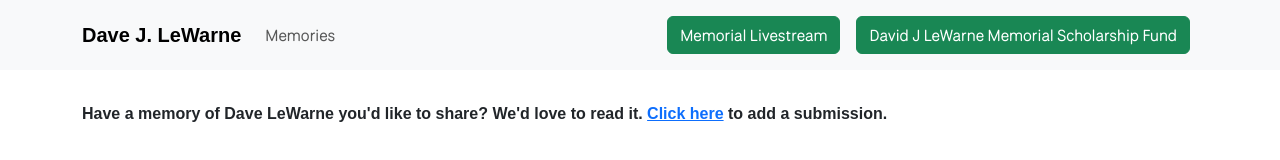
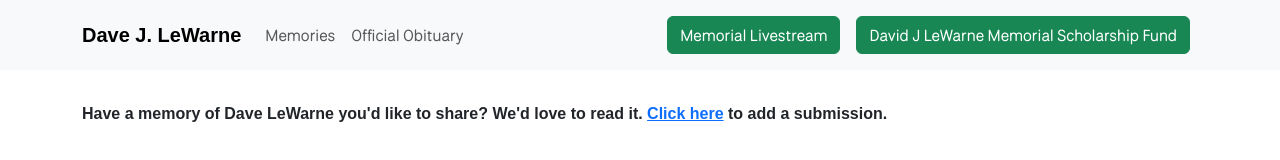
Before and after one commit to giselejfox/dave-lewarne-memorial, a Next.js app: page /memories in a window 1280 px wide. Shown: the top 160 px of the page. Built offline with nearby package versions, Linux system fonts and the light colour scheme; a web font is replaced by a local one.

Commit message:
add official obituary ink

```diff
--- a/src/components/MyNavbar.js
+++ b/src/components/MyNavbar.js
@@ -13,6 +13,7 @@ export default function MyNavbar() {
                 <div className="d-flex">
                   {/* <Nav.Link className="d-flex align-items-center" href="/photo-gallery">Photo Gallery</Nav.Link> */}
                   <Nav.Link className="d-flex align-items-center" href="/memories">Memories</Nav.Link>
+                  <Nav.Link className="d-flex align-items-center" href="https://www.legacy.com/us/obituaries/heraldnet/name/david-lewarne-obituary?id=57194820">Official Obituary</Nav.Link>
                 </div>
                 <div className="d-flex flex-column flex-lg-row">
                   <Nav.Link className="d-flex align-items-center" href="https://www.youtube.com/live/a8LDr_FnSUk">
```
